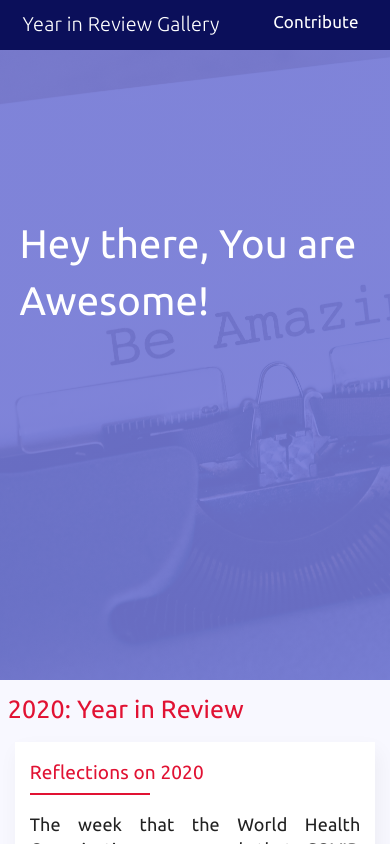
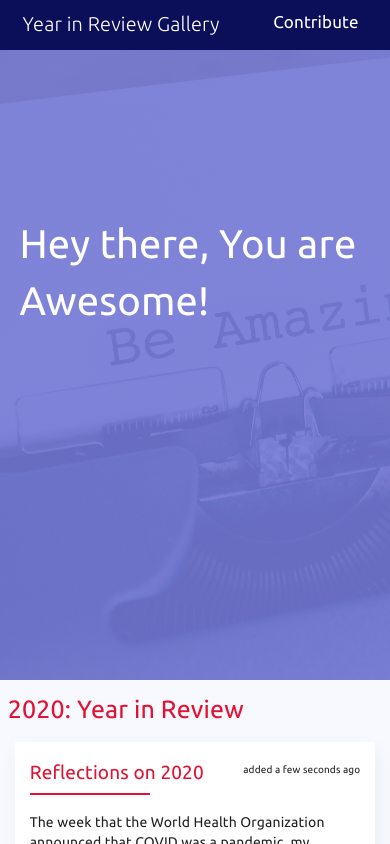
Before and after one commit to kaf-lamed-beyt/year-in-review, a Next.js app: page / in a window 390 px wide. Shown: the top 844 px of the page. Built offline with nearby package versions, Linux system fonts and the light colour scheme.

Commit message:
add moment to cards

```diff
--- a/package.json
+++ b/package.json
@@ -9,6 +9,7 @@
   },
   "dependencies": {
     "@material-ui/core": "^4.11.2",
+    "moment": "^2.29.1",
     "next": "10.0.4",
     "react": "17.0.1",
     "react-dom": "17.0.1",
--- a/pages/_app.js
+++ b/pages/_app.js
@@ -3,6 +3,7 @@ import "../styles/globals.scss";
 import Head from "next/head";
 import { CssBaseline, ThemeProvider } from "@material-ui/core";
 import theme from "../src/theme";
+
 
 function MyApp({ Component, pageProps }) {
   React.useEffect(() => {
--- a/src/container/content/index.js
+++ b/src/container/content/index.js
@@ -3,11 +3,10 @@ import contentStyle from './style/content.module.scss'
 import Grid from '@material-ui/core/Grid'
 import Card from '../../../components/card'
 import { articles } from '../../articles'
+import moment from "moment"
 
 const Content = () => {
-  // // enables people to see the time
-  // // a particular article was
-  // const addedHereAt = new Date().getMinutes()
+  const time = Date.now()
 
   return (
     <section className={contentStyle.content}>
@@ -20,9 +19,14 @@ const Content = () => {
                 <Grid item xs={12} md={6} key={index}>
                   <Card>
                     <div className={contentStyle.details}>
-                      <p className={contentStyle.articleTitle}>
-                        {article.title}
-                      </p>
+                      <div className={contentStyle.latter}>
+                        <p className={contentStyle.articleTitle}>
+                          {article.title}
+                        </p>
+                        <span>
+                          added {moment().startOf(time).fromNow()}
+                        </span>
+                      </div>
                       <div className={contentStyle.border}></div>
                       <p className={contentStyle.projBody}>
                         {article.previewText}
--- a/src/container/content/style/content.module.scss
+++ b/src/container/content/style/content.module.scss
@@ -25,11 +25,18 @@
 .details {
   padding: 3% 4%;
   font-size: 18px;
+  .latter {
+    display: flex;
+    justify-content: space-between;
+  }
+  & span {
+    font-size: 13px;
+    padding: 3% 0;
+  }
   .projBody {
     height: 160px;
     padding-top: 2%;
     margin: 3% 0;
-    text-align: justify;
   }
   .projLink {
     text-decoration: underline;
@@ -51,11 +58,15 @@
     .title {
       font-size: 18px;
     }
+    & span {
+      font-size: 10px;
+    }
     & .projLink {
       margin-top: 4%;
     }
     & .projBody {
       height: 165px;
+      font-size: 14px;
     }
     .author {
       margin-top: 8%;
```
Also changed, not shown: 1 other file (tests, documents, lock files or other folders).
